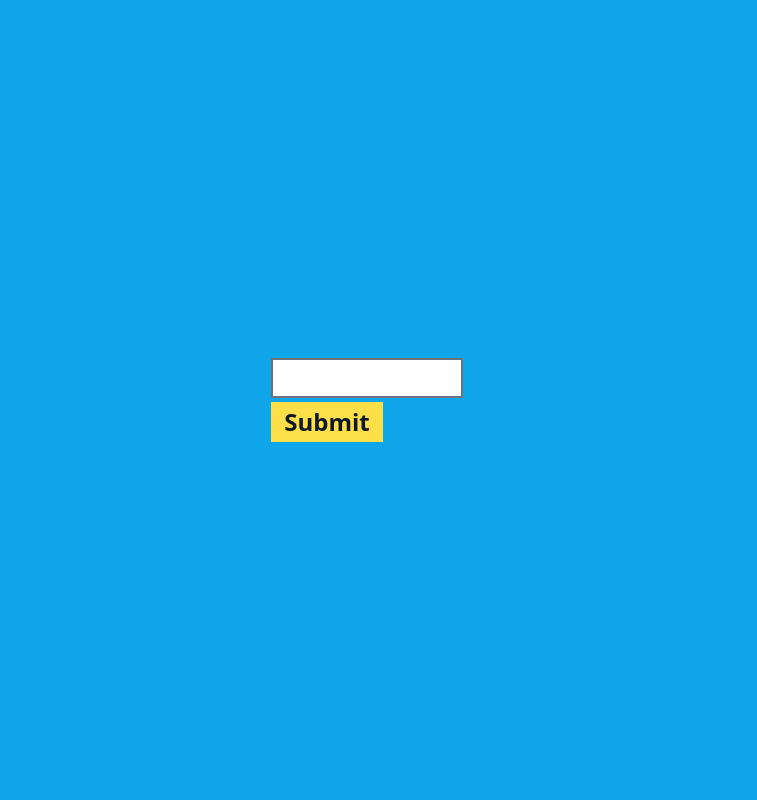
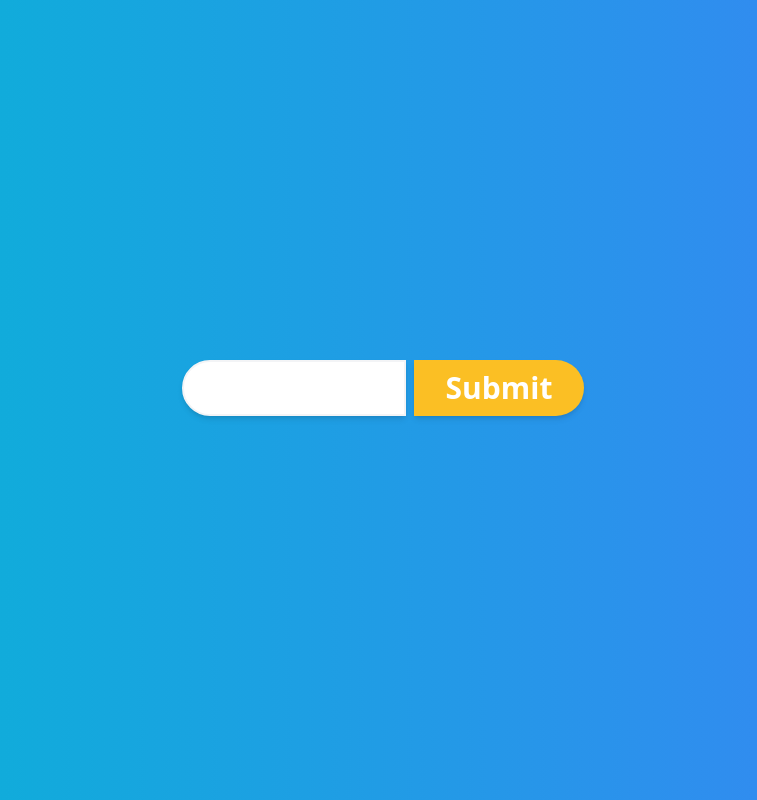
Before and after one commit to Kaskaya/Weather--App, a website: page dist/index.html in a window 1280 px wide. Shown: the whole page, without its empty margins (261-1018 px from the left). Drawn offline with Linux system fonts and the light colour scheme.

Commit message:
Corrected Css

```diff
--- a/dist/index.html
+++ b/dist/index.html
@@ -10,24 +10,27 @@
   <body class="" class="">
     <main
       id="main"
-      class="flex justify-center items-center bg-sky-500 h-screen"
+      class="flex justify-center items-center flex-col bg-gradient-to-r from-cyan-500 to-blue-500 h-screen"
     >
-      <div id="main-div" class="flex items-center justify-center grid gap-1">
+      <div id="main-div" class="flex justify-center items-center">
         <input
           type="text"
           id="input"
-          class="border-2 border-gray-500 w-48 h-10"
+          autocomplete="off"
+          class="text-2xl border-2 border-gray-100 w-56 h-14 m-2 rounded-l-full mb-2 shadow-md pl-4"
         />
         <button
           id="submit-button"
           onclick="handleSubmit()"
-          class="font-bold text-2xl text-gray-900 bg-yellow-300 w-28 h-10"
+          class="font-semibold text-3xl text-white bg-amber-400 px-8 py-2.5 rounded-r-full shadow-md"
         >
           Submit
         </button>
       </div>
-
-      <div id="maintext" class="font-semibold text-white text-2xl m-3"></div>
+      <div
+        id="maintext"
+        class="font-semibold text-white text-3xl m-3 text-center"
+      ></div>
     </main>
   </body>
 </html>
```
Also changed, not shown: dist/output.css.
